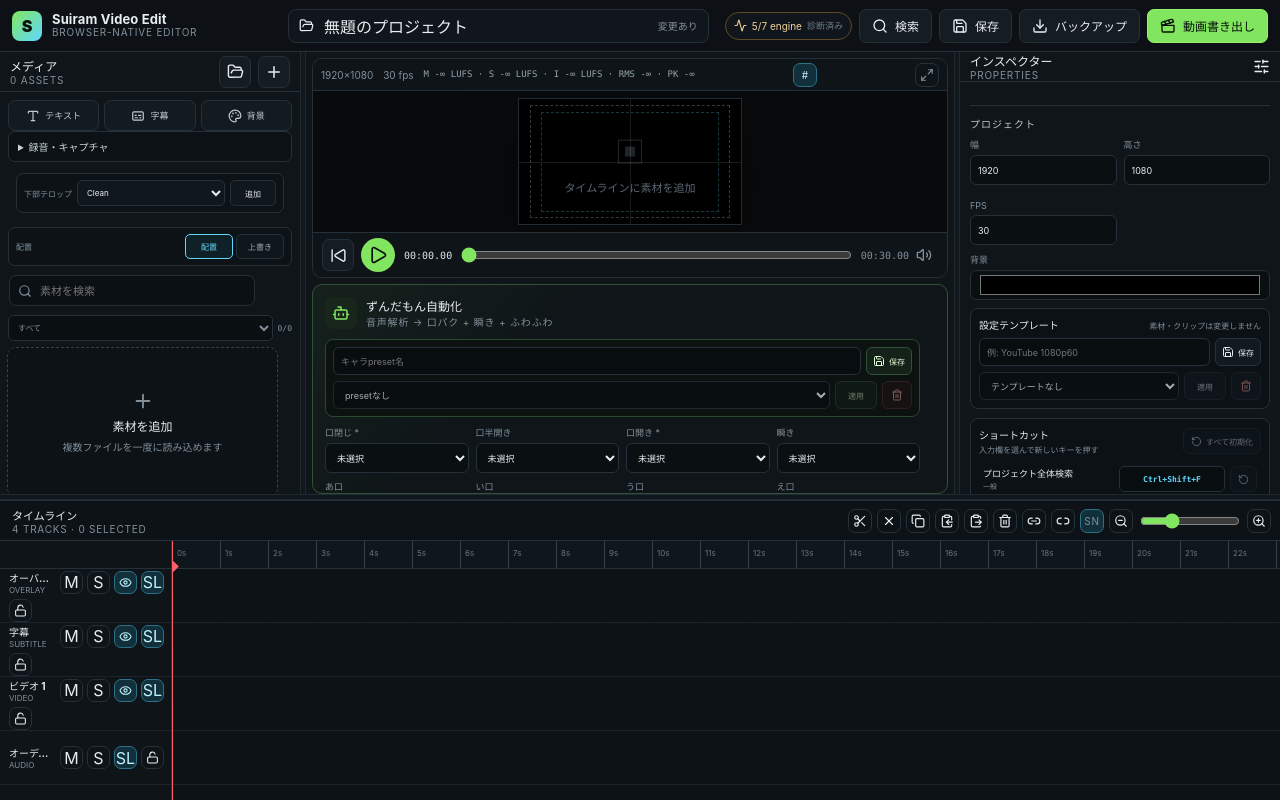
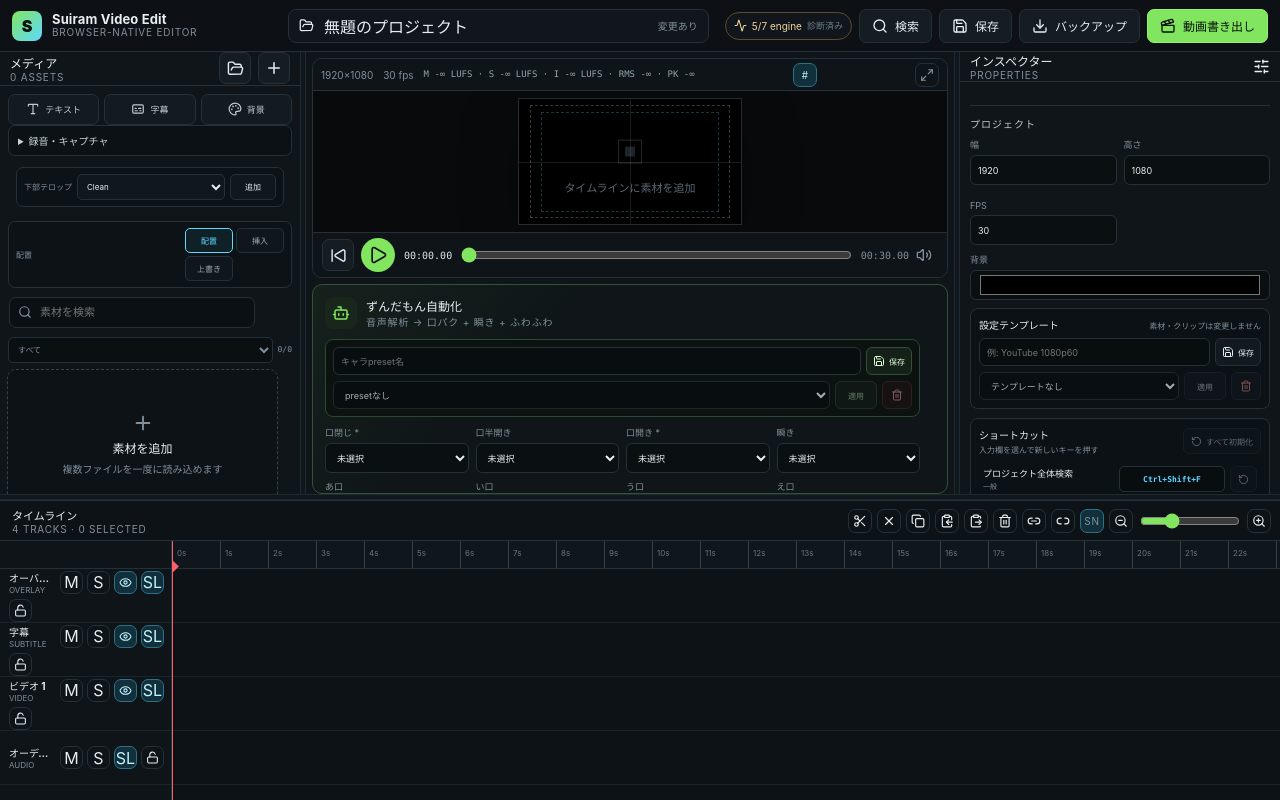
Before and after one commit to godrenkon/video_edit, a React (Vite) app: page / in a window 1280 px wide. Built offline with nearby package versions, Linux system fonts and the light colour scheme.

Commit message:
Expose place insert and overwrite edit modes

```diff
--- a/src/components/MediaLibrary.tsx
+++ b/src/components/MediaLibrary.tsx
@@ -18,7 +18,7 @@ interface Props {
   onPunchInPlayback: (active: boolean) => void;
   onImportFolder: () => void;
   folderImportSupported: boolean;
-  onAdd: (assetId: string, mode: 'insert' | 'overwrite') => void;
+  onAdd: (assetId: string, mode: 'place' | 'insert' | 'overwrite') => void;
   onDelete: (assetId: string) => void;
   onAssetMeta: (assetId: string, patch: Partial<AssetMeta>) => void;
   onCreateBin: (name: string) => void;
@@ -78,7 +78,7 @@ export function MediaLibrary({
   const input = useRef<HTMLInputElement>(null);
   const relinkInput = useRef<HTMLInputElement>(null);
   const [query, setQuery] = useState('');
-  const [editMode, setEditMode] = useState<'insert' | 'overwrite'>('insert');
+  const [editMode, setEditMode] = useState<'place' | 'insert' | 'overwrite'>('place');
   const [selectedAssetId, setSelectedAssetId] = useState<string | null>(null);
   const [kindFilter, setKindFilter] = useState<'all' | AssetMeta['kind']>('all');
   const [lowerThirdPreset, setLowerThirdPreset] = useState<LowerThirdPreset>('clean');
@@ -197,7 +197,8 @@ export function MediaLibrary({
       <div className="mediaEditMode" aria-label="タイムライン編集モード">
         <span>配置</span>
         <div>
-          <button type="button" className={editMode === 'insert' ? 'active' : ''} onClick={() => setEditMode('insert')} title="再生ヘッド位置へ非破壊で配置。重なる場合は自動で追加トラックを使用">配置</button>
+          <button type="button" className={editMode === 'place' ? 'active' : ''} onClick={() => setEditMode('place')} title="再生ヘッド位置へ配置。重なる場合は自動で追加トラックを使用">配置</button>
+          <button type="button" className={editMode === 'insert' ? 'active' : ''} onClick={() => setEditMode('insert')} title="対象トラックへ挿入し、同期ロックされたトラックを右へ送る">挿入</button>
           <button type="button" className={editMode === 'overwrite' ? 'active' : ''} onClick={() => setEditMode('overwrite')} title="選択中または先頭の同種トラックへ上書き">上書き</button>
         </div>
       </div>
@@ -240,7 +241,7 @@ export function MediaLibrary({
             <button
               className="miniBtn"
               type="button"
-              title={editMode === 'insert' ? 'タイムラインへ配置' : 'タイムラインへ上書き'}
+              title={editMode === 'place' ? 'タイムラインへ配置' : editMode === 'insert' ? 'タイムラインへ挿入' : 'タイムラインへ上書き'}
               aria-label={asset.name + 'をタイムラインへ追加'}
               onClick={(event) => {
                 event.stopPropagation();
```
